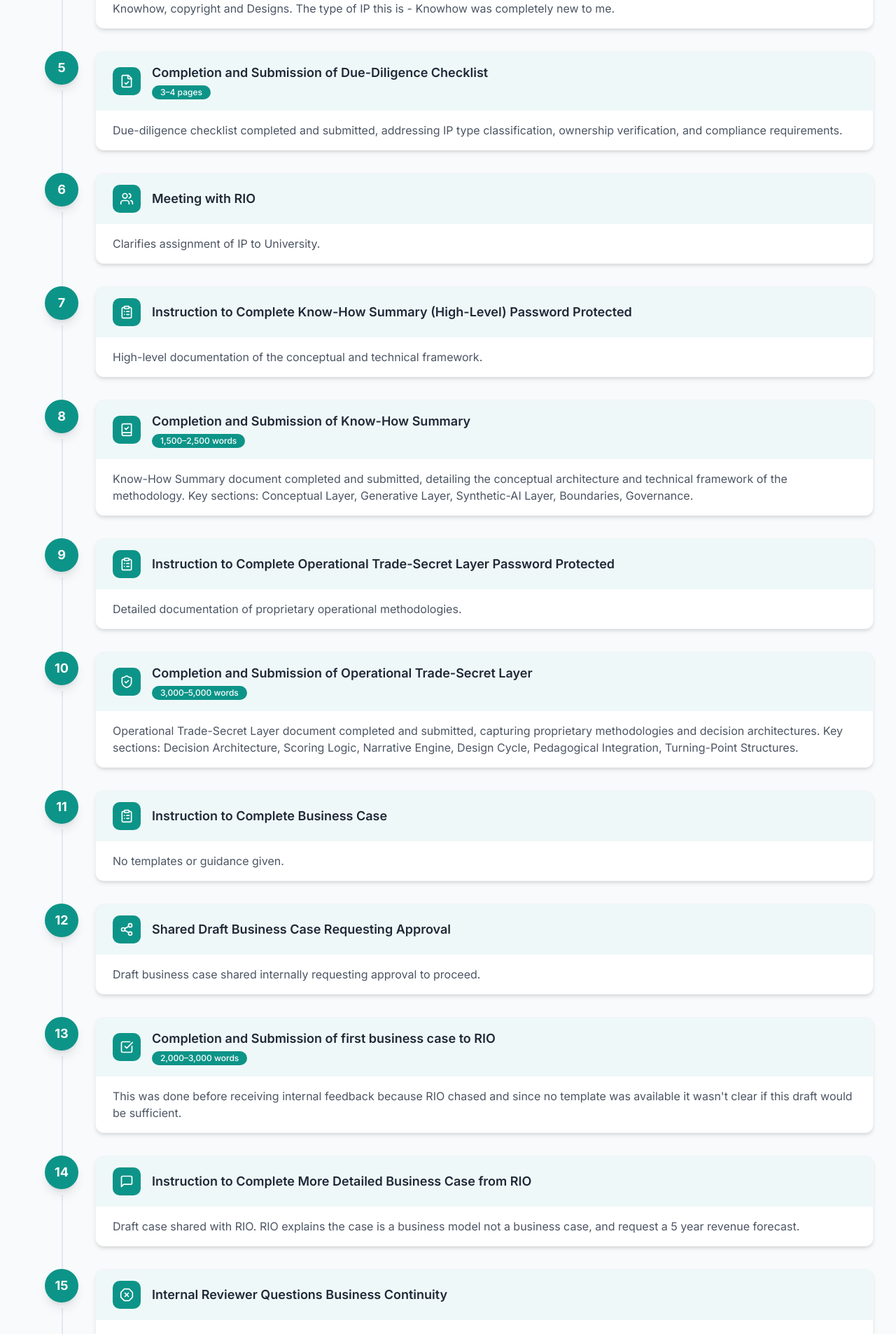
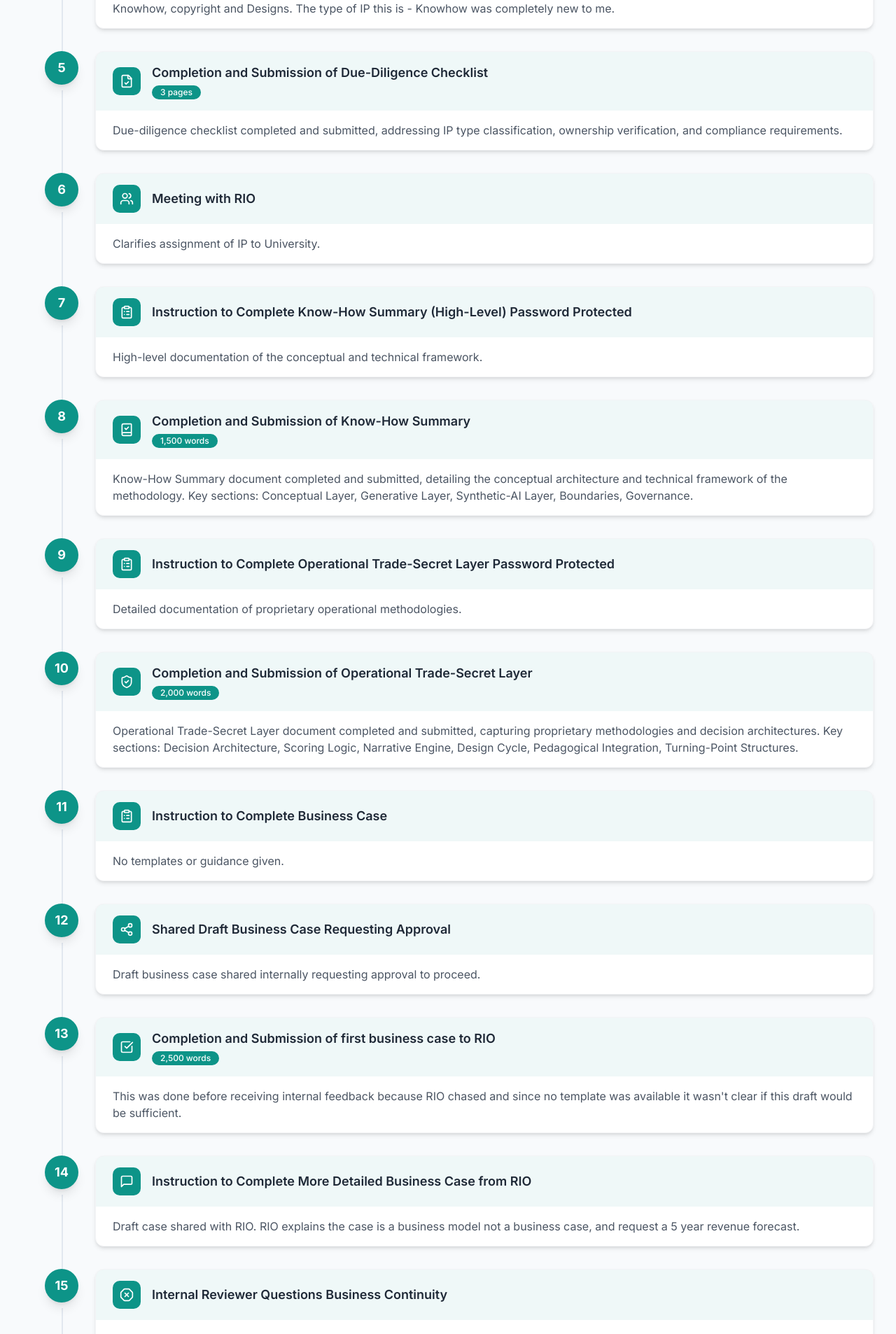
Before and after one commit to drkevmo/IPModel, a React (Vite) app: page / in a window 1280 px wide. Shown: the part 1201-3107 px from the top of the page at 70% size. Built offline with nearby package versions, Linux system fonts and the light colour scheme.

Commit message:
Update timelineData.ts

```diff
--- a/src/components/infographic/timelineData.ts
+++ b/src/components/infographic/timelineData.ts
@@ -87,7 +87,7 @@ export const timelineSteps: TimelineStepData[] = [
     stepNumber: 5,
     title: 'Completion and Submission of Due-Diligence Checklist',
     description: 'Due-diligence checklist completed and submitted, addressing IP type classification, ownership verification, and compliance requirements.',
-    wordCount: '3–4 pages',
+    wordCount: '3 pages',
     icon: FileCheck,
   },
   {
@@ -107,7 +107,7 @@ export const timelineSteps: TimelineStepData[] = [
     stepNumber: 8,
     title: 'Completion and Submission of Know-How Summary',
     description: 'Know-How Summary document completed and submitted, detailing the conceptual architecture and technical framework of the methodology. Key sections: Conceptual Layer, Generative Layer, Synthetic-AI Layer, Boundaries, Governance.',
-    wordCount: '1,500–2,500 words',
+    wordCount: '1,500 words',
     icon: BookCheck,
   },
   {
@@ -121,7 +121,7 @@ export const timelineSteps: TimelineStepData[] = [
     stepNumber: 10,
     title: 'Completion and Submission of Operational Trade-Secret Layer',
     description: 'Operational Trade-Secret Layer document completed and submitted, capturing proprietary methodologies and decision architectures. Key sections: Decision Architecture, Scoring Logic, Narrative Engine, Design Cycle, Pedagogical Integration, Turning-Point Structures.',
-    wordCount: '3,000–5,000 words',
+    wordCount: '2,000 words',
     icon: ShieldCheck,
   },
   {
@@ -140,7 +140,7 @@ export const timelineSteps: TimelineStepData[] = [
     stepNumber: 13,
     title: 'Completion and Submission of first business case to RIO',
     description: 'This was done before receiving internal feedback because RIO chased and since no template was available it wasn\'t clear if this draft would be sufficient.',
-    wordCount: '2,000–3,000 words',
+    wordCount: '2,500 words',
     icon: CheckSquare,
   },
   {
@@ -192,7 +192,7 @@ export const timelineSteps: TimelineStepData[] = [
     stepNumber: 21,
     title: 'Draft of More Detailed Business Case with 5-Year Revenue Projections',
     description: 'Comprehensive business case document with detailed financial projections including multiple revenue streams. Key sections: Strategic Rationale, Value Proposition, Commercial Model, 5-Year Revenue Projections, Medium Programmes, Large Multi-Cohort Bids, Recruitment Uplift, Licensing Income.',
-    wordCount: '5,000–7,000 words + tables',
+    wordCount: '4,000 words + tables',
     icon: TrendingUp,
   },
   {
```
